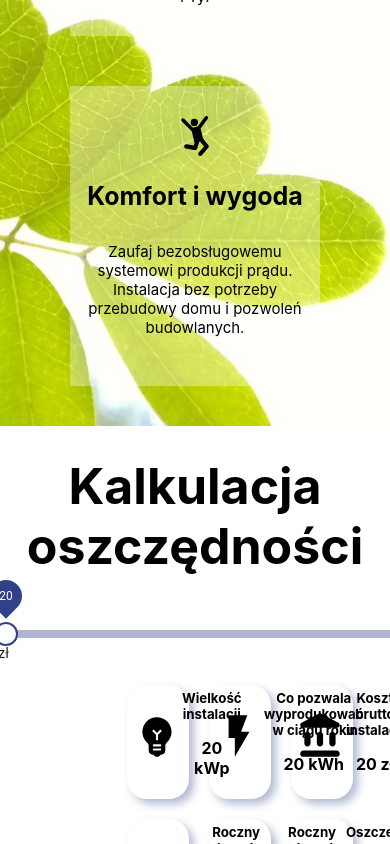
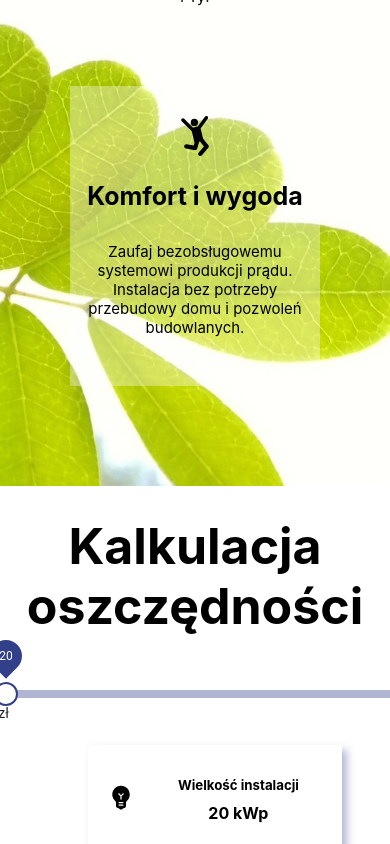
Before and after one commit to OdgrzewanyKotlet/OPTON, a React (Create React App) app: page / in a window 390 px wide. Shown: the part 2889-3733 px from the top of the page. Built offline with nearby package versions, Linux system fonts and the light colour scheme.

Commit message:
Calculator styling

```diff
--- a/src/components/Alarms/CounterSection/Counter/Counter.module.css
+++ b/src/components/Alarms/CounterSection/Counter/Counter.module.css
@@ -1,11 +1,12 @@
 .Counter {
-  border: 1px solid black;
+  border: solid 0px;
   display: inline-block;
   height: 300px;
   width: 40%;
   margin: 10px 10px 80px 10px;
-
+  background-color: white;
   vertical-align: top;
+  box-shadow: 5px 5px 10px #00000086;
 }
 
 .CountUp {
--- a/src/components/Photovoltaics/Benefits/Benefits.module.css
+++ b/src/components/Photovoltaics/Benefits/Benefits.module.css
@@ -1,9 +1,10 @@
 .Benefits {
   text-align: center;
   width: 100%;
-  height: 800px;
+  height: auto;
   background-image: url("../../../assets/images/benefits-bg.jpg");
   background-size: cover;
+  padding-bottom: 60px;
 }
 
 .Title {
@@ -17,6 +18,7 @@
     font-size: 40px;
   }
   .Benefits {
+    padding: auto;
     height: auto;
   }
 }
--- a/src/components/Photovoltaics/CalculatorResults/CalculatorResult/CalculatorResult.module.css
+++ b/src/components/Photovoltaics/CalculatorResults/CalculatorResult/CalculatorResult.module.css
@@ -1,28 +1,39 @@
 .CalculatorResult {
+  justify-content: center;
+  align-items: center;
   display: flex;
   flex-flow: row;
+  min-width: 200px;
   width: 33.3%;
+  min-height: 100px;
   border: solid darkgrey 0px;
-  border-radius: 20px;
   margin: 10px;
-  padding: 5px;
+  padding: 5px 10px;
   box-shadow: 5px 5px 8px #3140895e;
 }
 
 .ImageBox {
-  margin: auto;
-  font-size: 50px;
+  font-size: 30px;
+  width: 20%;
 }
 
 .TextResults {
+  width: 80%;
   display: flex;
   flex-flow: column;
 }
 
 .TextResults p {
   font-weight: bold;
+  margin: 0;
+  margin-top: 10px;
 }
 
 .TextResults h5 {
   margin: 0 auto;
 }
+@media (max-width: 749px) {
+  .CalculatorResult {
+    width: 100%;
+  }
+}
--- a/src/components/Photovoltaics/CalculatorResults/CalculatorResults.module.css
+++ b/src/components/Photovoltaics/CalculatorResults/CalculatorResults.module.css
@@ -1,6 +1,11 @@
 .CalculatorResults {
   display: flex;
   flex-flow: row;
-  width: 40%;
+  width: 60%;
   margin: auto;
 }
+@media (max-width: 749px) {
+  .CalculatorResults {
+    flex-flow: column;
+  }
+}
--- a/src/components/Photovoltaics/Photovoltaics.module.css
+++ b/src/components/Photovoltaics/Photovoltaics.module.css
@@ -61,9 +61,7 @@
     width: 80%;
     font-size: 15px;
   }
-  .FirstStepTitle h2 {
-    font-size: 10px;
-  }
+
   .FirstStepTitle {
     margin: auto;
     text-align: center;
```
